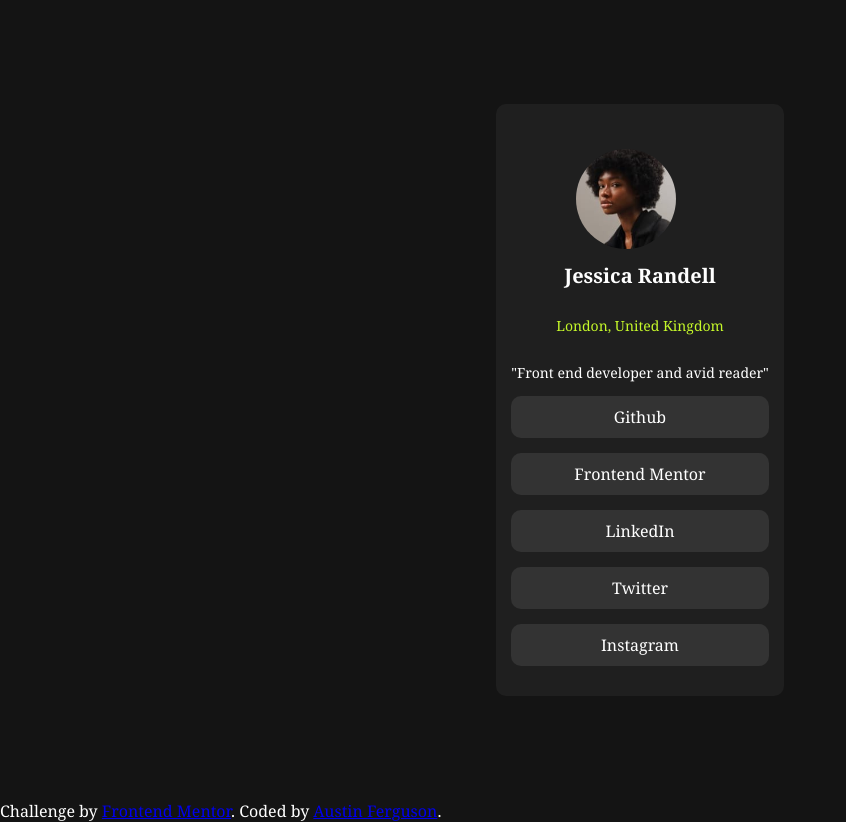
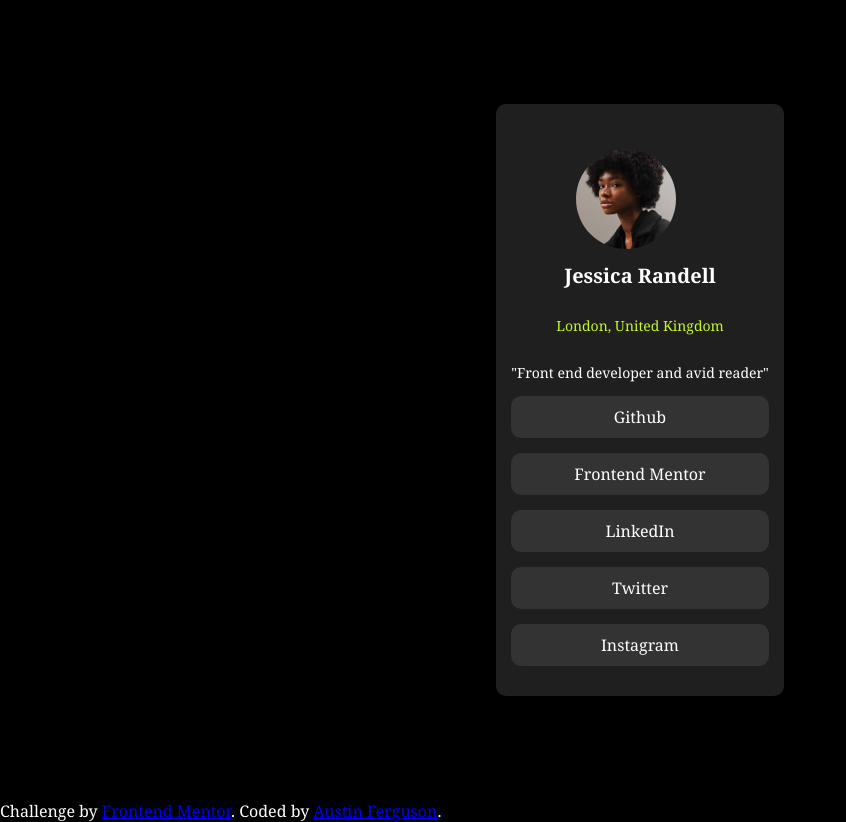
Before and after one commit to aferguson33/social-link-profile-main, a plain HTML site: page index.html in a window 1280 px wide. Shown: the whole page, without its empty margins (0-846 px from the left). Drawn offline with Linux system fonts and the light colour scheme.

Commit message:
Update styles.css

```diff
--- a/styles.css
+++ b/styles.css
@@ -3,7 +3,7 @@ body{
     padding:0;
     box-sizing:border-box;
     font-family:Cambria, Cochin, Georgia, Times, 'Times New Roman', serif;
-    background-color:hsl(0, 0%, 8%);
+    background-color:hsl(0, 0%, 0%);
     color:hsl(0, 0%, 100%);
 }
 
```
